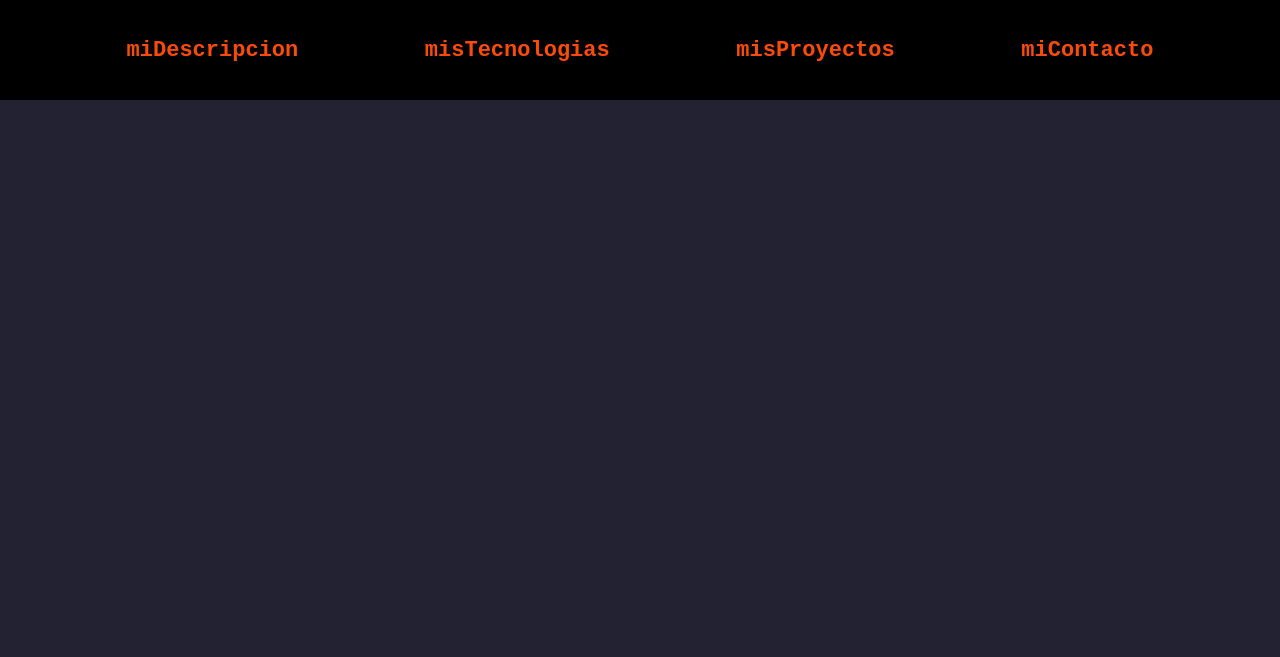
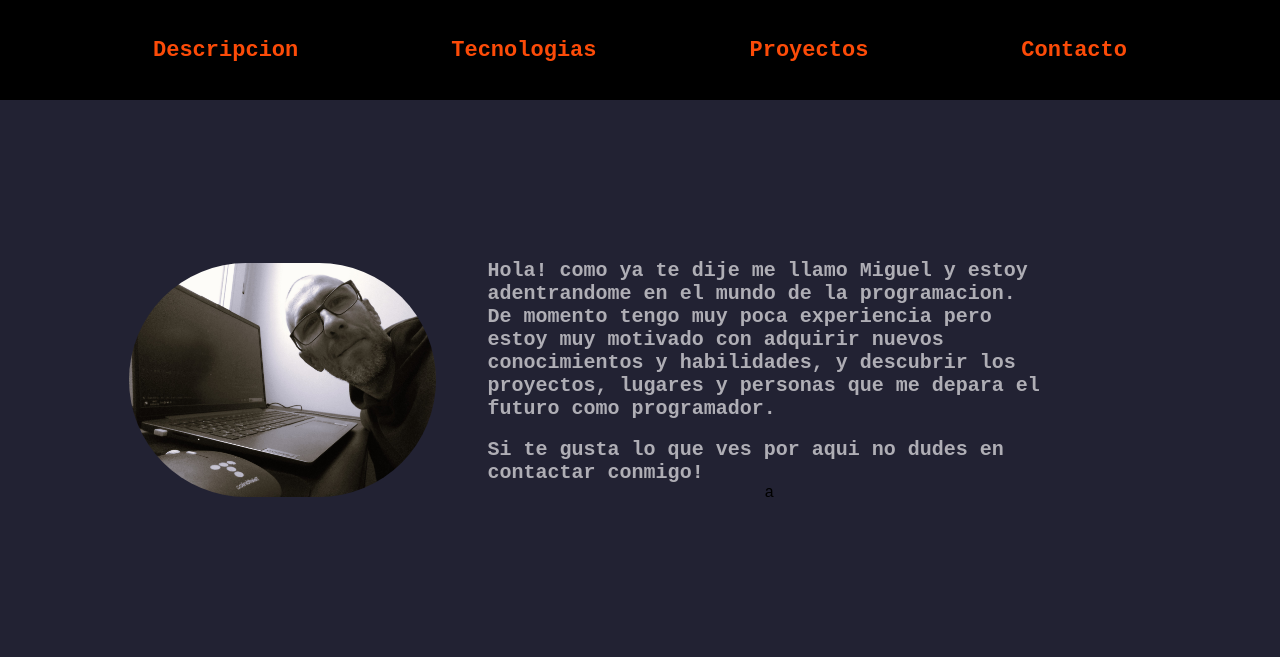
Before and after one commit to Mifraped/Maquetacion, a plain HTML site: page portafolio/descripcion.html in a window 1280 px wide. Shown: the top 657 px of the page. Drawn offline with Linux system fonts and the light colour scheme.

Commit message:
portafolio final

```diff
--- a/portafolio/contacto.css
+++ b/portafolio/contacto.css
@@ -59,7 +59,7 @@ header{
                 height: 10%;
                 border-radius: 10px;
                 border: 2px solid #000000;
-                background-color: #666681;
+                background-color: #646371;
             }
             .form:hover{
                 background-color: #ffffff;
--- a/portafolio/descripcion.css
+++ b/portafolio/descripcion.css
@@ -27,8 +27,39 @@ header{
 .cuerpo{
     height: 560px;
     background-color: #222233;
+    display: flex;
+    justify-content: center;
+    align-items: center;
 }
-
+    div.container{
+        display: flex;
+        justify-content: space-evenly;
+        height: 80%;
+        width: 80%;
+        margin-right: 100px;
+    }
+        div.foto{
+            width: 30%;
+            display: flex;
+            justify-content: center;
+            align-items: center;
+        }
+            div.foto img{
+                max-width: 100%;
+                border-radius: 200px;
+            }
+        div.texto{
+            width: 55%;
+            display: flex;
+            justify-content: center;
+            align-items: center;
+            flex-direction: column;
+        }
+        div.texto p{
+            font-size: 20px;
+            font-weight: 900;
+            color: #afaeb5;
+        }
 
 footer{
     height: 60px;
--- a/portafolio/descripcion.html
+++ b/portafolio/descripcion.html
@@ -5,22 +5,29 @@
     <meta charset="UTF-8">
     <meta name="viewport" content="width=device-width, initial-scale=1.0">
     <title>PRESENTACION</title>
-    <link rel="stylesheet" href="contacto.css">
+    <link rel="stylesheet" href="descripcion.css">
 </head>
 
 <body>
     <header>
-        <a href="./descripcion.html" class="aNav">miDescripcion</a>
-        <a href="./tecnologias.html" class="aNav"">misTecnologias</a>
-        <a href="./proyectos.html" class="aNav">misProyectos</a>
-        <a href="./contacto.html" class="aNav">miContacto</a>
+        <a href="./descripcion.html" class="aNav">Descripcion</a>
+        <a href="./tecnologias.html" class="aNav">Tecnologias</a>
+        <a href="./proyectos.html" class="aNav">Proyectos</a>
+        <a href="./contacto.html" class="aNav">Contacto</a>
     </header>
     <div class="cuerpo">
         <div class="container">
-            <div class="formulario"></div>
-            <div class="imagen"></div>
+            <div class="foto">
+                <img src="./imagenesProyectos/yo.jpg" alt="">
+            </div>
+            <div class="texto">
+                <p>Hola! como ya te dije me llamo Miguel y estoy adentrandome en el mundo de la programacion. De momento tengo muy poca experiencia pero estoy muy motivado con adquirir nuevos conocimientos y habilidades, y descubrir los proyectos, lugares y personas que me depara el futuro como programador.</p><br>
+                <p>Si te gusta lo que ves por aqui no dudes en contactar conmigo!</p>
+                <div class="contacto">
+                    a
+                </div>
+            </div>
         </div>
-
     </div>
     <footer>
         <div class="correoTlf">
--- a/portafolio/home.css
+++ b/portafolio/home.css
@@ -22,7 +22,7 @@ div.hola{
     justify-content: center;
     align-items: center;
 }
-#hola:hover{
+h1#hola:hover{
     color: #00ef81;
     cursor:pointer;
 }
--- a/portafolio/proyectos.css
+++ b/portafolio/proyectos.css
@@ -34,10 +34,11 @@ header{
     .container{
         display: flex;
         flex-direction: column;
-        /* justify-content: space-between; */
+        justify-content: space-between;
         align-items: center;
         height: 80%;
         width: 80%;
+        margin-bottom: 30px;
     }
     h1.cont{
         font-size: 40px;
@@ -55,6 +56,10 @@ header{
             height: 100%;
             width: 30%;
             border-radius: 10px;
+            transition: transform 0.3s ease;
+        }
+        div.proj:hover{
+            transform: scale(1.2);
         }
             div.imgProj{
                 width: 100%;
@@ -88,6 +93,7 @@ header{
                 color: #000080;
                 text-decoration: none;
                 font-weight: 900;
+                width: 9%;
             }
 
 
--- a/portafolio/tecnologias.css
+++ b/portafolio/tecnologias.css
@@ -48,7 +48,7 @@ header{
         .tecnologia{
             display: flex;
             height: 13%;
-            width: 50%;
+            width: 25%;
             justify-content: center;
             align-items: center;
             transition: transform 0.5s ease;
@@ -67,7 +67,7 @@ header{
             }
             div.descripcion{
                 padding-left: 20px;
-                width: 40%;
+                width: 75%;
                 display: flex;
                 justify-content: flex-start;
                 align-items: center;
```
Also changed, not shown: portafolio/contacto.html (+4 -4 lines), portafolio/proyectos.html (+5 -5 lines), portafolio/tecnologias.html (+4 -4 lines), portafolio/imagenesProyectos/yo.jpg (added), 1 other file.
